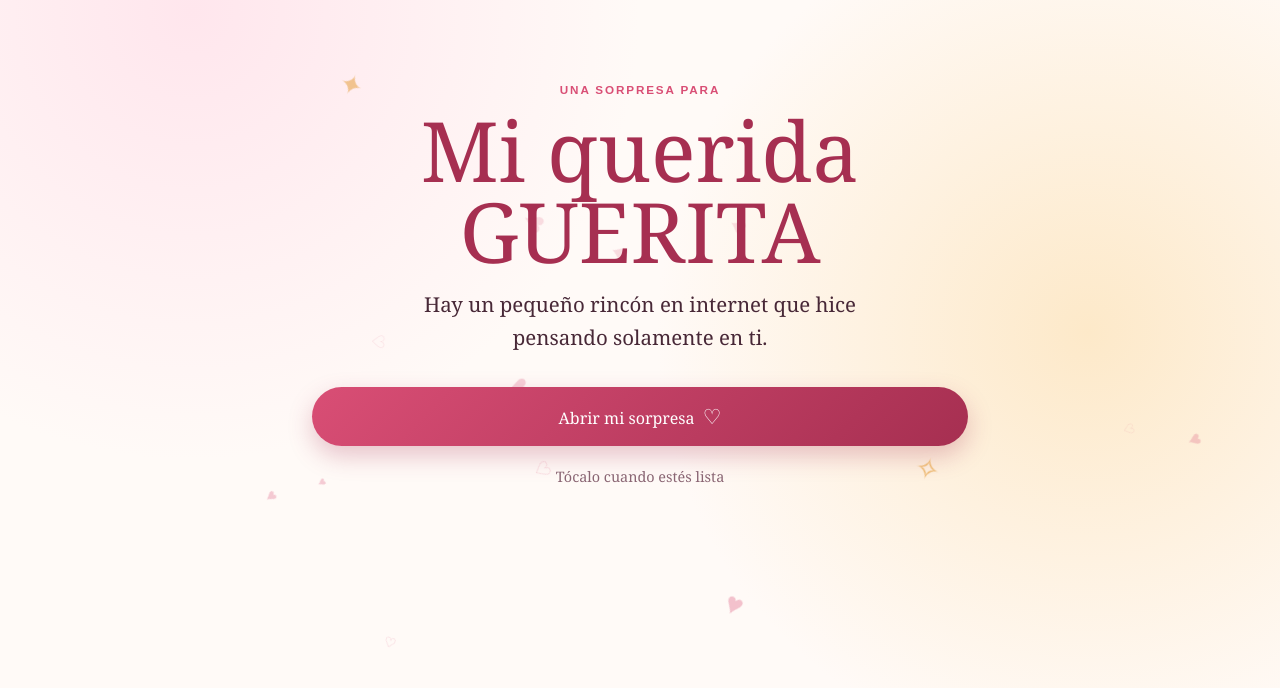
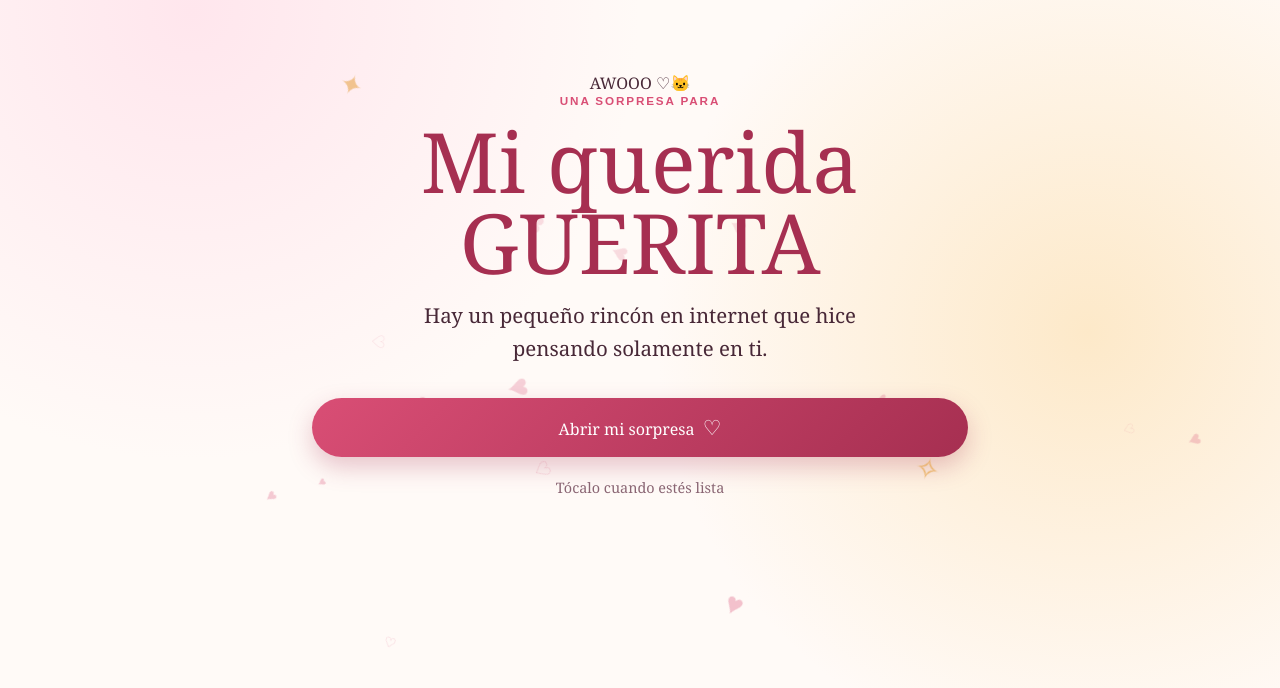
Before and after one commit to sarrglx/AWOOO-AWOOO, a plain HTML site: page index.html in a window 1280 px wide. Shown: the part 108-796 px from the top of the page. Drawn offline with Linux system fonts and the light colour scheme.

Commit message:
Añadir gatito AWOOO

```diff
--- a/index.html
+++ b/index.html
@@ -12,7 +12,8 @@
     <div id="hearts" aria-hidden="true"></div>
     <main>
       <section id="welcome" class="screen welcome" aria-labelledby="welcome-title">
-        <div class="sparkle sparkle-one">✦</div><div class="sparkle sparkle-two">✧</div>
+        <div class="sparkle sparkle-one">✦</div><div class="sparkle sparkle-two">✧</div>        <div class="awooo-cat" aria-label="Un gatito diciendo AWOOO"><span class="cat-bubble">AWOOO ♡</span><span class="cat-face">🐱</span></div>
+
         <p class="eyebrow">Una sorpresa para</p>
         <h1 id="welcome-title">Mi querida <span data-girlfriend-name></span></h1>
         <p class="intro">Hay un pequeño rincón en internet que hice pensando solamente en ti.</p>
```
